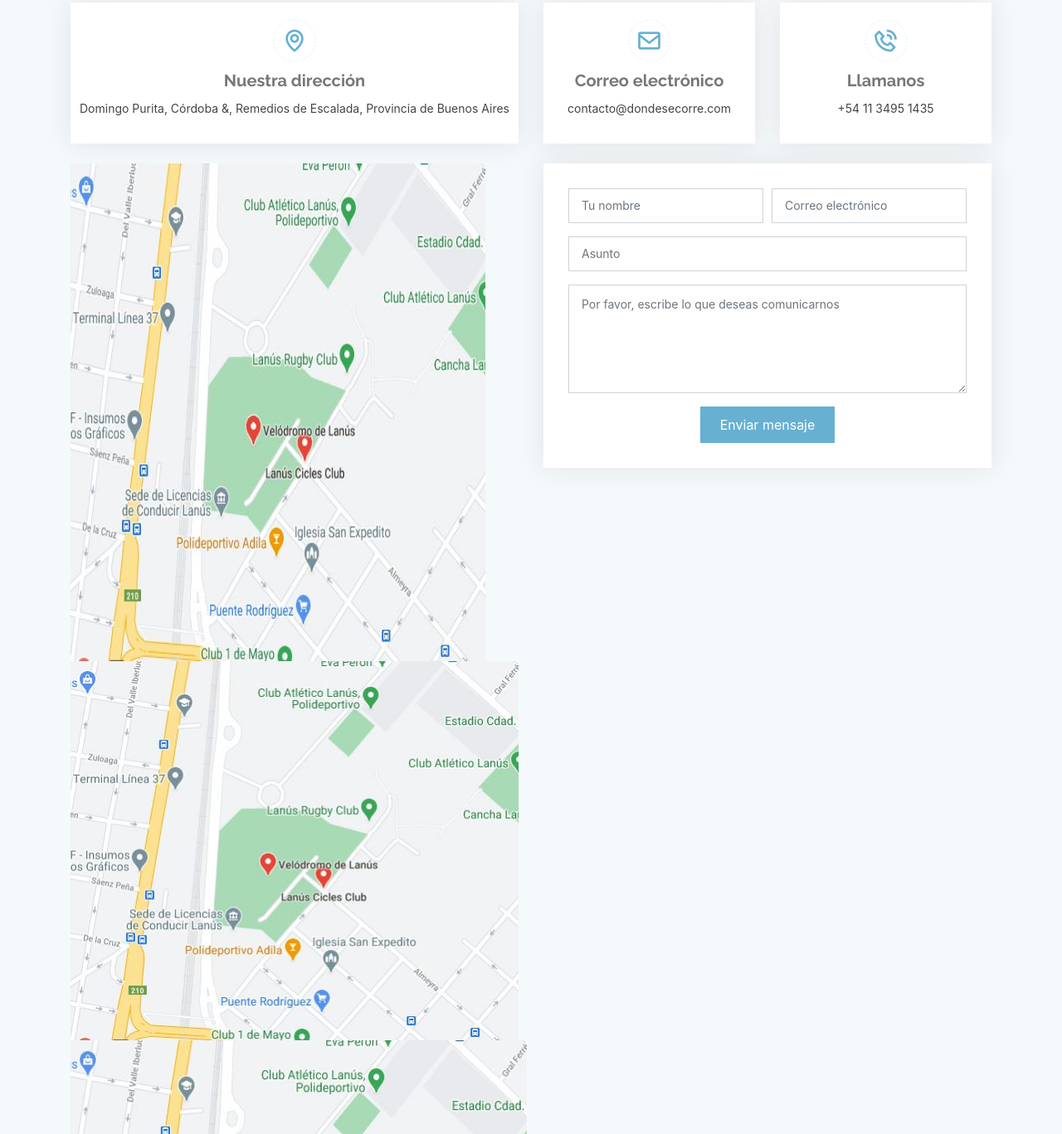
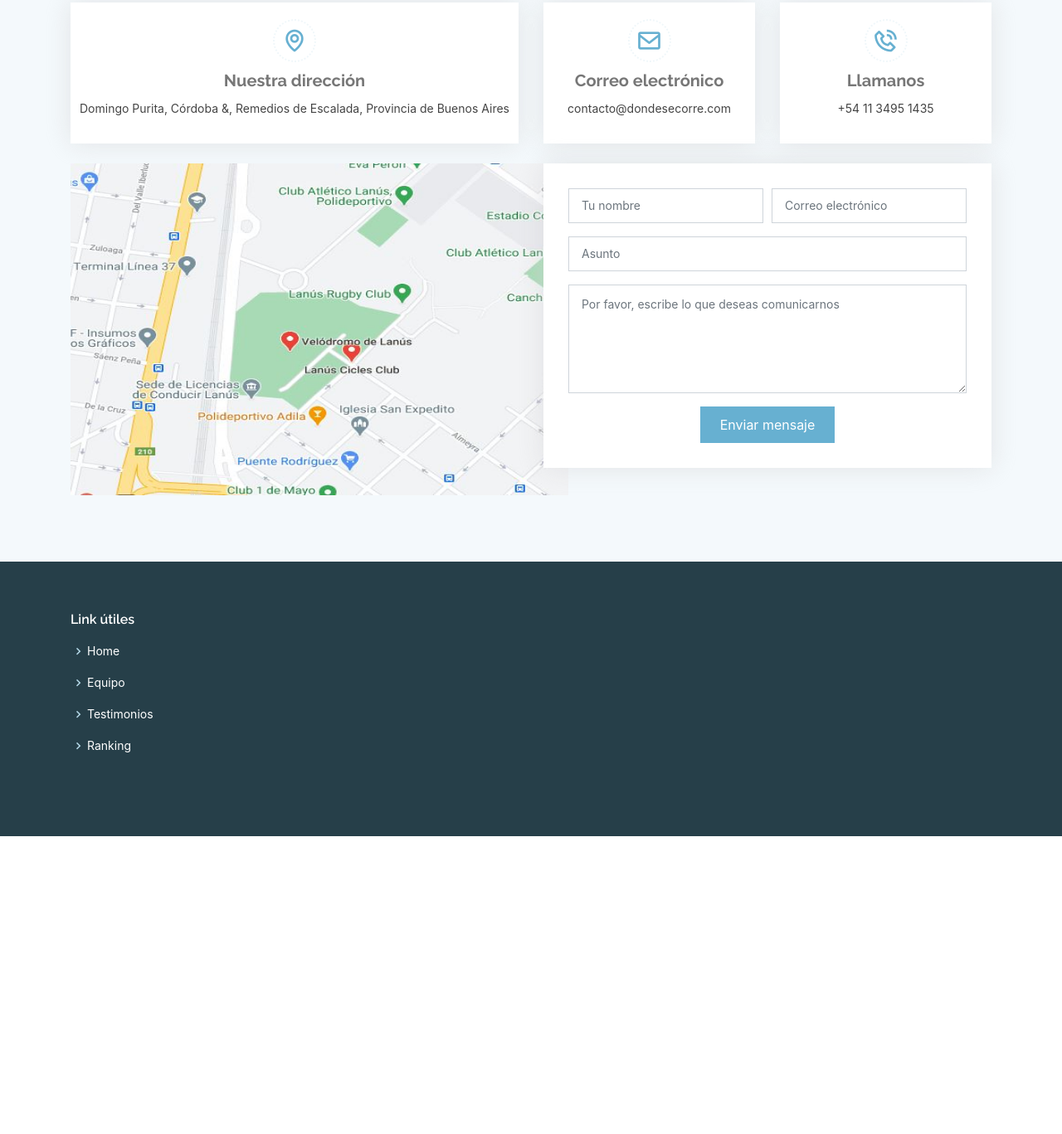
Before and after one commit to DiegoBotta/DiegoBotta.github.io, a website with bundled scripts: page index.html in a window 1280 px wide. Shown: the part 2273-3640 px from the top of the page at 83% size. After the commit the page ends 3281 px from the top, so only its background shows below. Built offline with nearby package versions, Linux system fonts and the light colour scheme.

Commit message:
Update index.html

```diff
--- a/index.html
+++ b/index.html
@@ -245,10 +245,8 @@
         <div class="row" data-aos="fade-up" data-aos-delay="200">
 
           <div class="col-lg-6 ">
-            <img src="donde.JPG" alt="mapa" width="500" height="600">
-                        <img width="550" height="400" src="image/donde.jpg" class="img-fluid" >
+            <img src="donde.JPG" alt="mapa" width="600" height="400">
 
-               <img src="/donde.jpg" width="550" height="500" >
 
         </div>
 
```
